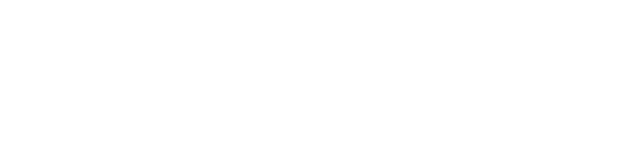
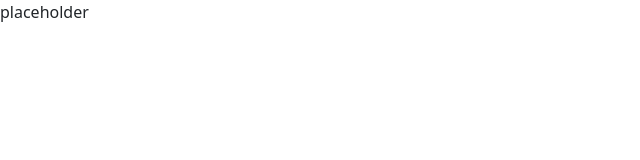
Before and after one commit to Proutum-Ann/classSchedule, a plain HTML site: page index.html in a window 1280 px wide. Shown: the whole page, without its empty margins (0-640 px from the left). Drawn offline with nearby package versions, Linux system fonts and the light colour scheme.

Commit message:
added placeholder

```diff
--- a/index.html
+++ b/index.html
@@ -22,7 +22,9 @@
         <header>
             <!-- place navbar here -->
         </header>
-        <main></main>
+        <main>
+            <div id="out">placeholder</div>
+        </main>
         <footer>
             <!-- place footer here -->
         </footer>
```
